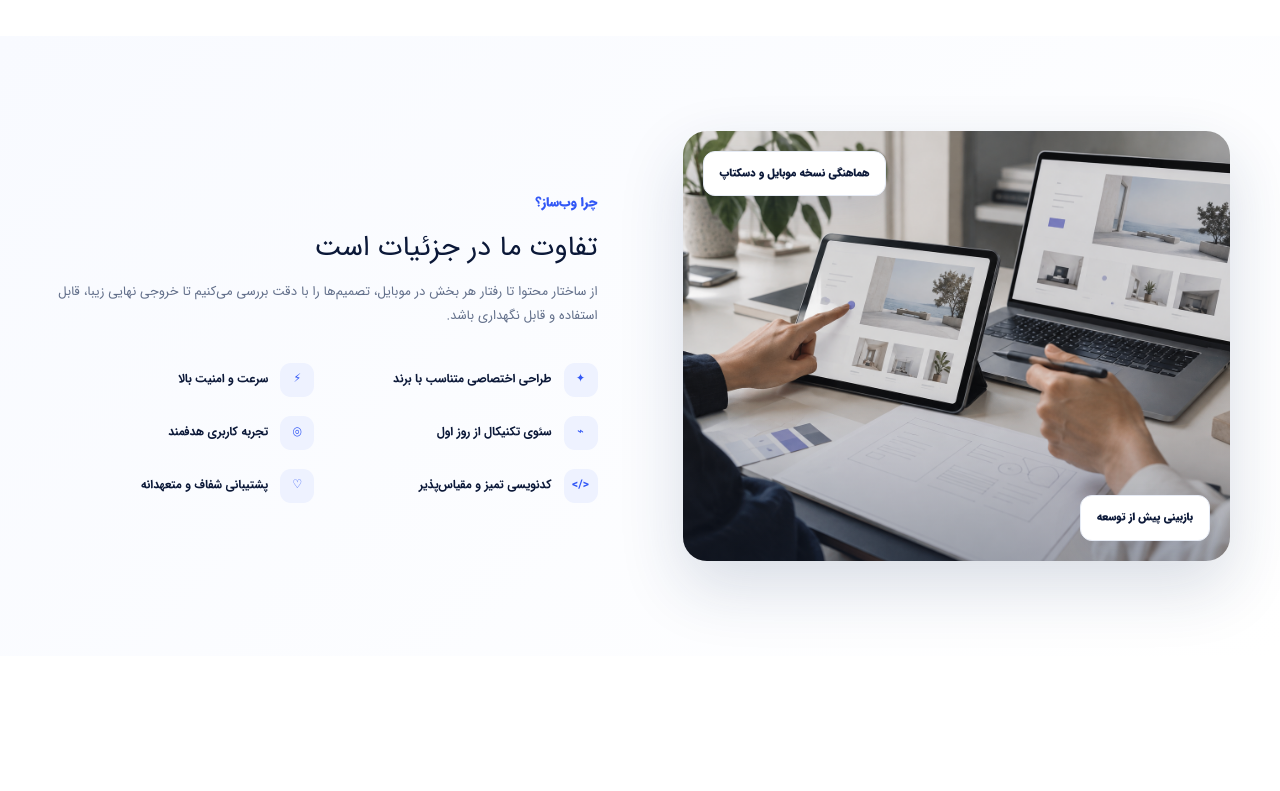
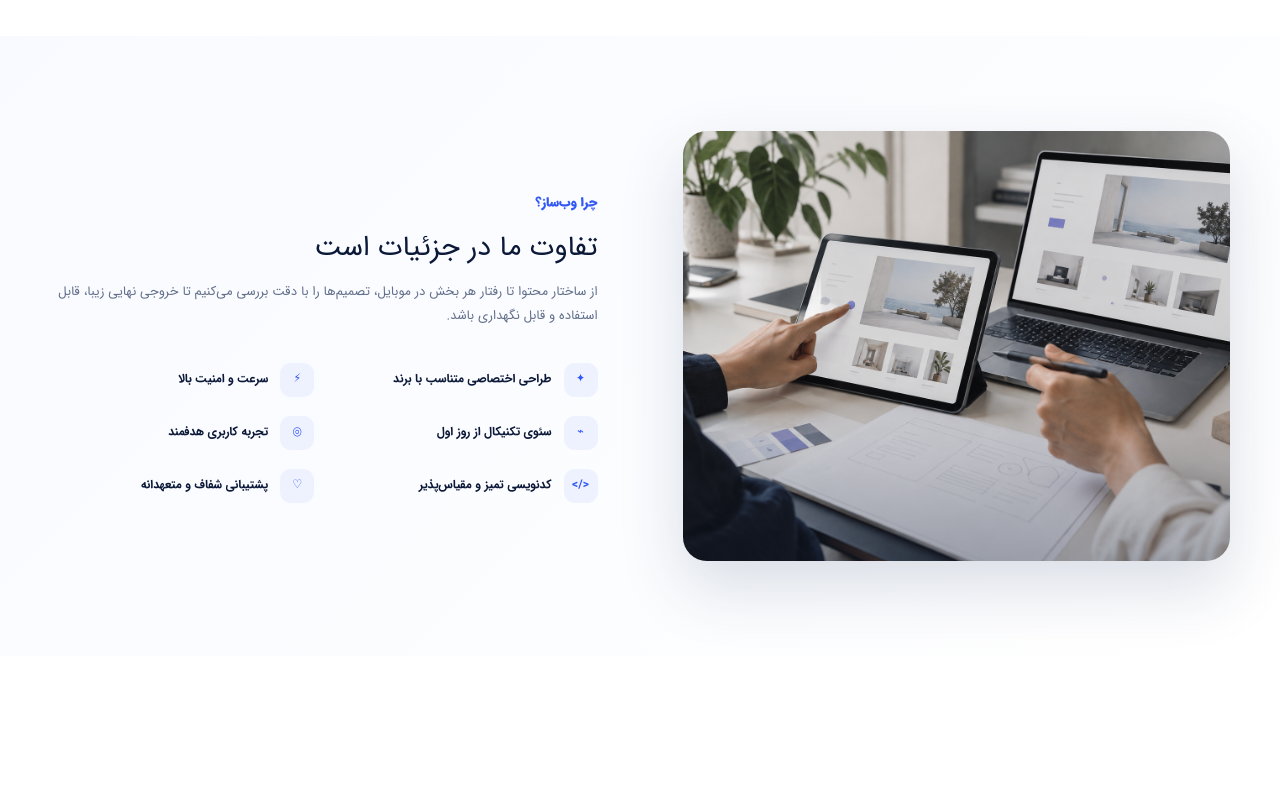
Before and after one commit to moeinrobots/web-front, a Next.js app: page / in a window 1280 px wide. Shown: the part 1640-2431 px from the top of the page. Built offline with nearby package versions, Linux system fonts and the light colour scheme; no server answers.

Commit message:
fix(ui): remove additional texts.

```diff
--- a/app/page.tsx
+++ b/app/page.tsx
@@ -16,7 +16,7 @@ export default async function Home() {
 
     <section className="section container"><SectionTitle kicker="خدمات ما" title="تمامی خدمات طراحی سایت در یکجا" text="از طراحی رابط کاربری تا توسعه اختصاصی، کنار شما هستیم."/><div className="service-grid">{liveServices.map((s)=><article className="service-card" key={s.slug}><Icon value={s.icon}/><h3>{s.title}</h3><p>{s.short}</p><Link href={`/services#${s.slug}`}>مشاهده جزئیات ←</Link></article>)}</div></section>
 
-    <section className="section pale"><div className="container split"><div className="feature-visual detail-photo-wrap"><Image className="detail-photo" src="/home-detail-review.png" alt="بررسی دقیق طراحی رابط کاربری روی تبلت و لپ‌تاپ" fill sizes="(max-width: 900px) 92vw, 48vw"/><span className="float-card fc1">بازبینی پیش از توسعه</span><span className="float-card fc2">هماهنگی نسخه موبایل و دسکتاپ</span></div><div><SectionTitle align="right" kicker="چرا وب‌ساز؟" title="تفاوت ما در جزئیات است" text="از ساختار محتوا تا رفتار هر بخش در موبایل، تصمیم‌ها را با دقت بررسی می‌کنیم تا خروجی نهایی زیبا، قابل استفاده و قابل نگهداری باشد."/><div className="feature-list">{["طراحی اختصاصی متناسب با برند","سرعت و امنیت بالا","سئوی تکنیکال از روز اول","تجربه کاربری هدفمند","کدنویسی تمیز و مقیاس‌پذیر","پشتیبانی شفاف و متعهدانه"].map((x,i)=><div key={x}><Icon value={["✦","⚡","⌁","◎","</>","♡"][i]}/><span>{x}</span></div>)}</div></div></div></section>
+    <section className="section pale"><div className="container split"><div className="feature-visual detail-photo-wrap"><Image className="detail-photo" src="/home-detail-review.png" alt="بررسی دقیق طراحی رابط کاربری روی تبلت و لپ‌تاپ" fill sizes="(max-width: 900px) 92vw, 48vw"/></div><div><SectionTitle align="right" kicker="چرا وب‌ساز؟" title="تفاوت ما در جزئیات است" text="از ساختار محتوا تا رفتار هر بخش در موبایل، تصمیم‌ها را با دقت بررسی می‌کنیم تا خروجی نهایی زیبا، قابل استفاده و قابل نگهداری باشد."/><div className="feature-list">{["طراحی اختصاصی متناسب با برند","سرعت و امنیت بالا","سئوی تکنیکال از روز اول","تجربه کاربری هدفمند","کدنویسی تمیز و مقیاس‌پذیر","پشتیبانی شفاف و متعهدانه"].map((x,i)=><div key={x}><Icon value={["✦","⚡","⌁","◎","</>","♡"][i]}/><span>{x}</span></div>)}</div></div></div></section>
 
     <section className="section container"><SectionTitle kicker="فرآیند کار" title="از ایده تا موفقیت، در ۵ مرحله" text="هر مرحله شفاف، قابل پیگیری و با تأیید شما انجام می‌شود."/><div className="steps">{["مشاوره و تحلیل","طراحی وایرفریم","طراحی UI/UX","توسعه و پیاده‌سازی","تحویل و پشتیبانی"].map((x,i)=><div key={x}><span>{i+1}</span><b>{x}</b><small>{["شناخت اهداف و مخاطبان","ساخت مسیر و ساختار صفحات","خلق ظاهر اختصاصی برند","کدنویسی سریع و استاندارد","آموزش، انتشار و همراهی"][i]}</small></div>)}</div></section>
 
```
